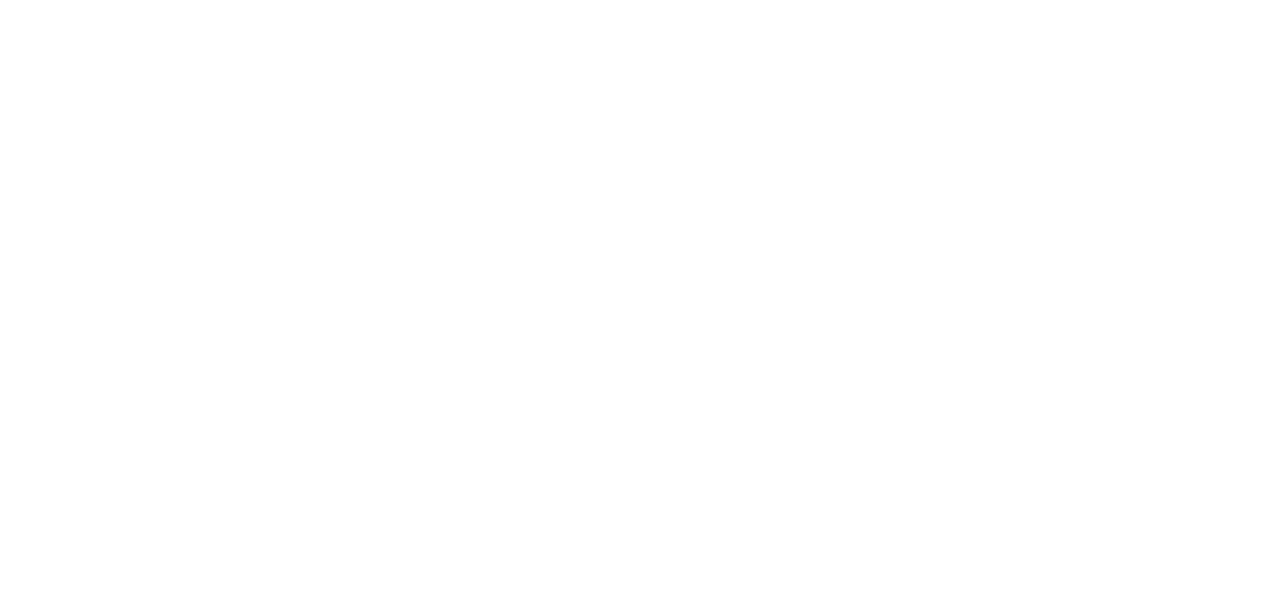
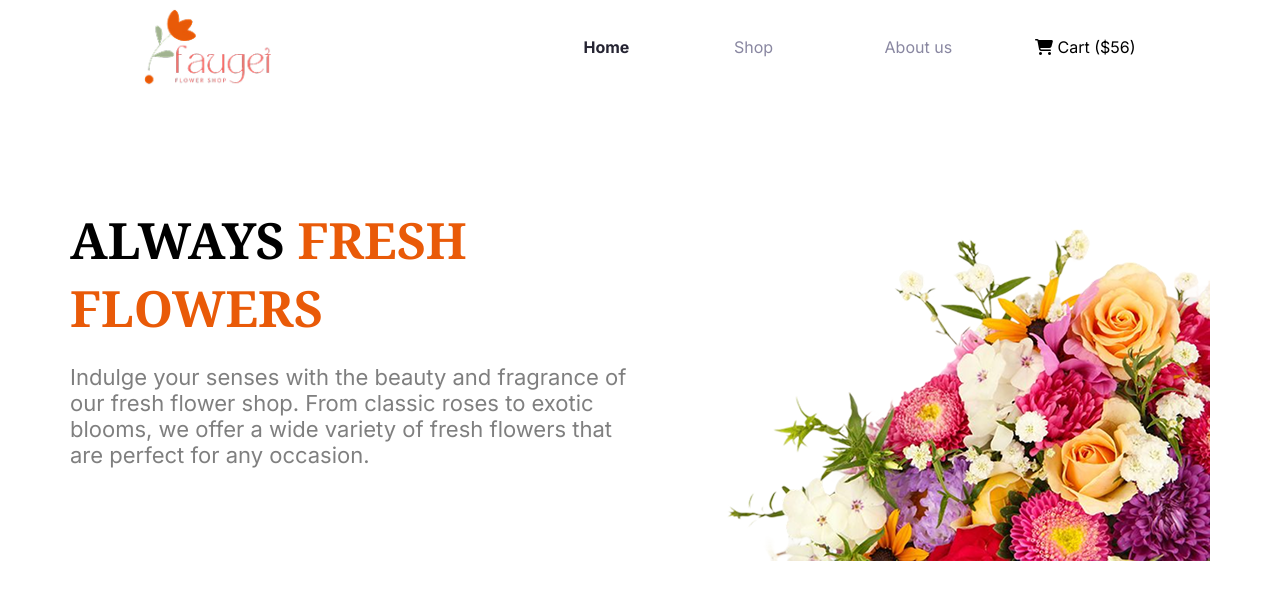
Before and after one commit to ahasana-ncs13/Assignment_002, a plain HTML site: page index.html in a window 1280 px wide. Drawn offline with Linux system fonts and the light colour scheme.

Commit message:
added header section

```diff
--- a/index.html
+++ b/index.html
@@ -4,11 +4,34 @@
     <meta charset="UTF-8">
     <meta name="viewport" content="width=device-width, initial-scale=1.0">
     <title>Assignment 002</title>
+
+<link rel="preconnect" href="https://fonts.googleapis.com">
+<link rel="preconnect" href="https://fonts.gstatic.com" crossorigin>
+<link href="https://fonts.googleapis.com/css2?family=Inter:ital,opsz,wght@0,14..32,100..900;1,14..32,100..900&family=Noto+Serif:ital,wght@0,100..900;1,100..900&display=swap" rel="stylesheet">
+
     <link rel="stylesheet" href="./styles/flower.css">
+    <script src="https://kit.fontawesome.com/75c2c87a04.js" crossorigin="anonymous"></script>
 </head>
-<body>
+<body class="inter-normal">
     <header>
-
+        <!-- navbar section  -->
+        <nav class="navbar">
+             <img src="./assets/logo.png" alt="" class="logo">
+             <ul>
+                <li><a href="" class="home">Home</a></li>
+                <li><a href="" class="cmn-color-nav">Shop</a></li>
+                <li><a href="" class="cmn-color-nav">About us</a></li>
+                <li><a href="" class="cart"><i class="fa-solid fa-cart-shopping"></i> Cart ($56)</a></li>
+             </ul>
+        </nav>
+        <!-- banner section  -->
+         <section class="banner cmn-margin">
+           <div class="banner-content">
+            <h2 class="banner-content-title cmn-title">ALWAYS <span class="cmn-fancy-heading">FRESH  FLOWERS</span></h2>
+            <p class="banner-content-description cmn-description">Indulge your senses with the beauty and fragrance of our fresh flower shop. From classic roses to exotic blooms, we offer a wide variety of fresh flowers that are perfect for any occasion. </p>
+           </div>
+           <img src="./assets/hero-flower.png" alt="">
+         </section>
     </header>
     <main>
 
--- a/styles/flower.css
+++ b/styles/flower.css
@@ -0,0 +1,101 @@
+/* font styles  */
+
+.noto-serif-normal {
+  font-family: "Noto Serif", serif;
+  font-optical-sizing: auto;
+  font-style: normal;
+  font-variation-settings:
+    "wdth" 100;
+}
+.inter-normal {
+  font-family: "Inter", sans-serif;
+  font-optical-sizing: auto;
+  font-style: normal;
+}
+/* shared st}yles  */
+.cmn-margin{
+    max-width: 1140px;
+    margin: 120px auto ;
+}
+.cmn-title{
+    font-weight: bold;
+    font-size: 3.125rem;
+    font-family: "Noto Serif", serif;
+    color: #000000;
+    margin: 0;
+}
+.cmn-description{
+    color:rgba(0, 0, 0, 0.5);
+    font-size: 1.375rem;
+}
+.cmn-btn{
+    background-color: #E95A08;
+    font-weight: 600;
+    color: white;
+    padding: 19px 80px;
+}
+.cmn-fancy-heading{
+    color:#E95A08 ;
+}
+.cmn-color-nav{
+    color: #8987A1;
+}
+/* header styles */
+
+/* navbar styles */
+.navbar{
+    display: flex;
+    justify-content: space-around;
+    align-items: center;
+}
+.navbar img{
+    width: 10%;
+}
+.navbar ul{
+    display: grid;
+    grid-template-columns: repeat(4,1fr);
+    gap: 50px;
+
+}
+.navbar li{
+    list-style: none;
+}
+.navbar a{
+    text-decoration: none;
+}
+.home{
+    font-weight: bold;
+    color: #252432;
+}
+.cart{
+    color: #000000;
+}
+
+/* smaller device navbar  */
+@media screen and (max-width: 576px){
+    .home,.cmn-color-nav {
+        display: none;
+    }
+    .navbar img{
+        width: 15%;
+    }
+    .navbar ul{
+        grid-template-columns: repeat(1,1fr);
+        gap: 0px;
+    }
+}
+
+/* banner styles  */
+.banner-content-title{
+    font-size:4.0625;
+}
+.banner{
+    display: flex;
+}
+
+/* smaller device banner  */
+@media screen and (max-width: 576px){
+    .banner{
+   flex-direction: column-reverse;
+}
+}
```
